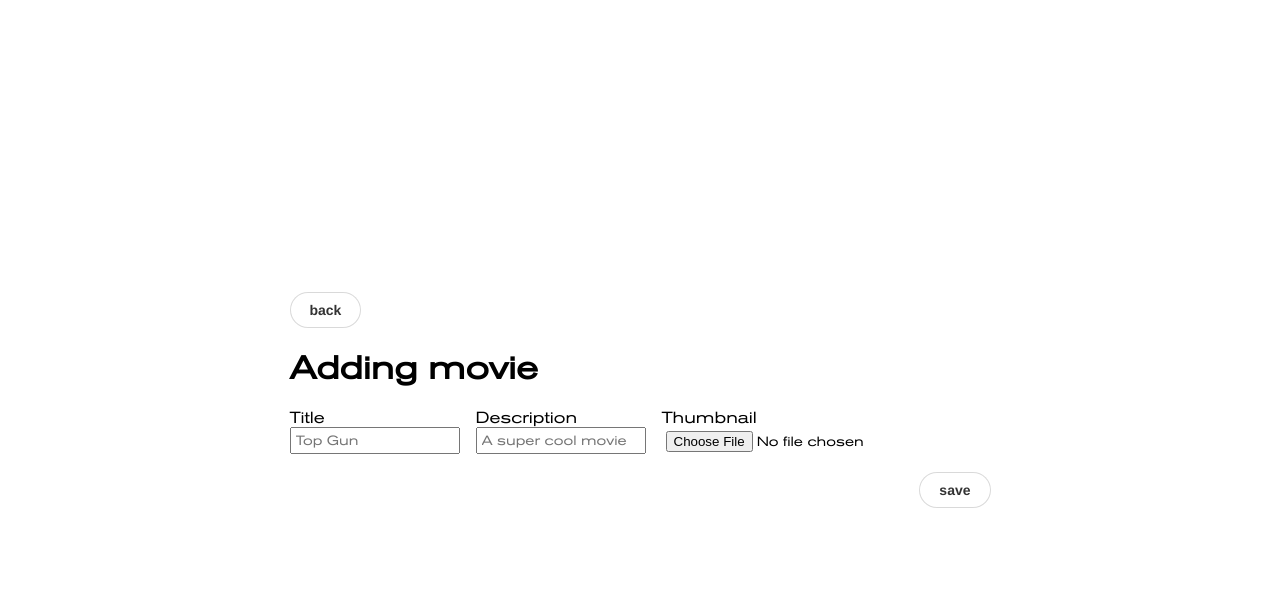
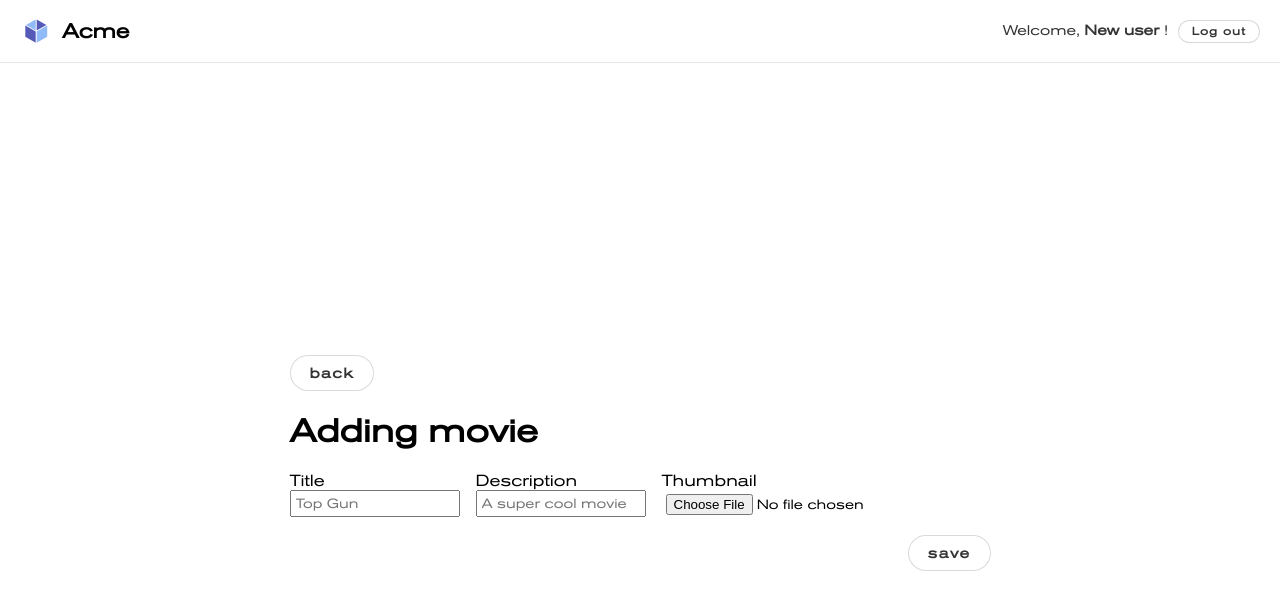
Before and after one commit to YacineMathurin/list-front-end, a React (Create React App) app: page /add-movie in a window 1280 px wide. Shown: the top 610 px of the page. Built offline with nearby package versions, Linux system fonts and the light colour scheme.

Commit message:
feat: add card component

```diff
--- a/src/App.tsx
+++ b/src/App.tsx
@@ -4,6 +4,7 @@ import { MovieList } from "./components/organisms/movie-list";
 import { AddMovie } from "./components/organisms/add-movie";
 import { EditMovie } from "./components/organisms/edit-movie";
 import "toastify-js/src/toastify.css";
+import { Header } from "./components/molecules/header";
 
 const router = createBrowserRouter([
   {
@@ -20,11 +21,23 @@ const router = createBrowserRouter([
   },
 ]);
 
+const user = {
+  name: "New user",
+};
+
 function App() {
   return (
-    <Wrapper>
-      <RouterProvider router={router} />
-    </Wrapper>
+    <>
+      <Header
+        onLogin={() => {}}
+        onLogout={() => {}}
+        onCreateAccount={() => {}}
+        user={user}
+      />
+      <Wrapper>
+        <RouterProvider router={router} />
+      </Wrapper>
+    </>
   );
 }
 
--- a/src/components/atoms/button/button.css
+++ b/src/components/atoms/button/button.css
@@ -1,12 +1,19 @@
 .storybook-button {
-  font-family: 'Nunito Sans', 'Helvetica Neue', Helvetica, Arial, sans-serif;
+  font-family: var(--font-family-regular);
   font-weight: 700;
   border: 0;
   border-radius: 3em;
   cursor: pointer;
   display: inline-block;
   line-height: 1;
+  letter-spacing: .1em;
+  transition: .3s;
 }
+
+.storybook-button:hover {
+  letter-spacing: .25em;
+}
+
 .storybook-button--primary {
   color: white;
   background-color: #1ea7fd;
@@ -17,8 +24,8 @@
   box-shadow: rgba(0, 0, 0, 0.15) 0px 0px 0px 1px inset;
 }
 .storybook-button--small {
-  font-size: 12px;
-  padding: 10px 16px;
+  font-size: 11px;
+  padding: 6px 14px;
 }
 .storybook-button--medium {
   font-size: 14px;
--- /dev/null
+++ b/src/components/molecules/card/index.tsx
@@ -0,0 +1,41 @@
+import styled from "styled-components";
+import { Button } from "../../atoms/button";
+
+type CardProps = {
+  imageSrc: string;
+  alt: string;
+  title: string;
+  description: string;
+  onButtonClick: () => void;
+} & React.HTMLAttributes<HTMLDivElement>;
+
+export const Card: React.FC<CardProps> = ({
+  imageSrc,
+  alt,
+  title,
+  description,
+  onButtonClick,
+  ...props
+}) => {
+  return (
+    <Wrapper {...props}>
+      <img src={imageSrc} alt={alt} width={"150px"} height={"55px"} />
+      <Title>{title}</Title>
+      <Description>{description}</Description>
+      <Button size="small" label="Edit" onClick={onButtonClick} />
+    </Wrapper>
+  );
+};
+
+const Wrapper = styled.div`
+  width: 150px;
+`;
+
+const Title = styled.span`
+  display: block;
+`;
+
+const Description = styled(Title)`
+  font-size: 12px;
+  margin-bottom: 0.5em;
+`;
--- a/src/components/molecules/header/header.css
+++ b/src/components/molecules/header/header.css
@@ -1,5 +1,5 @@
 .storybook-header {
-  font-family: 'Nunito Sans', 'Helvetica Neue', Helvetica, Arial, sans-serif;
+  font-family: var(--font-family-regular);
   border-bottom: 1px solid rgba(0, 0, 0, 0.1);
   padding: 15px 20px;
   display: flex;
--- a/src/components/molecules/header/index.tsx
+++ b/src/components/molecules/header/index.tsx
@@ -50,7 +50,7 @@ export const Header = ({
         {user ? (
           <>
             <span className="welcome">
-              Welcome, <b>{user.name}</b>!
+              Welcome, <b>{user.name + " "}</b>!
             </span>
             <Button size="small" onClick={onLogout} label="Log out" />
           </>
--- a/src/components/organisms/movie-list.tsx
+++ b/src/components/organisms/movie-list.tsx
@@ -3,6 +3,7 @@ import { useNavigate } from "react-router-dom";
 import styled from "styled-components";
 import { useFetch } from "../../hooks/use-fetch";
 import { Button } from "../atoms/button";
+import { Card } from "../molecules/card";
 
 export const MovieList = () => {
   const navigate = useNavigate();
@@ -55,25 +56,18 @@ export const MovieList = () => {
 
       <Container>
         {movies.map((movie) => (
-          <div key={movie.id}>
-            <img
-              src={`${process.env.REACT_APP_SERVER_HOST}/uploads/${movie.thumbnail}`}
-              alt={`Thumbnail - ${movie.title}`}
-              width={"150px"}
-              height={"55px"}
-            />
-            <Title>{movie.title}</Title>
-            <Description>{movie.description}</Description>
-            <Button
-              onClick={() =>
-                navigate("/edit-movie", {
-                  state: { movie },
-                })
-              }
-              size="small"
-              label="Edit"
-            />
-          </div>
+          <Card
+            key={movie.id}
+            title={movie.title}
+            description={movie.description}
+            alt={movie.title}
+            imageSrc={`${process.env.REACT_APP_SERVER_HOST}/uploads/${movie.thumbnail}`}
+            onButtonClick={() =>
+              navigate("/edit-movie", {
+                state: { movie },
+              })
+            }
+          />
         ))}
       </Container>
     </Wrapper>
```
Also changed, not shown: src/stories/assets/1760x644_Finance_Keynumbers_2017_40ruedeSevres_CoursdHonneur.jpg (added), 1 other file (tests, documents, lock files or other folders).
